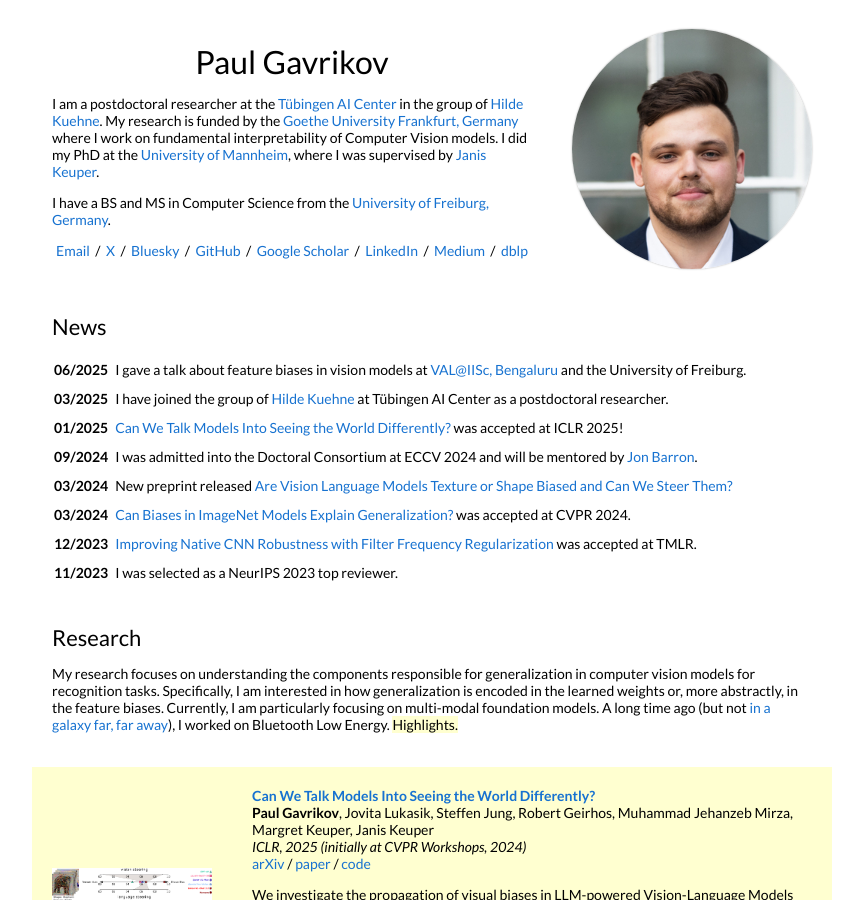
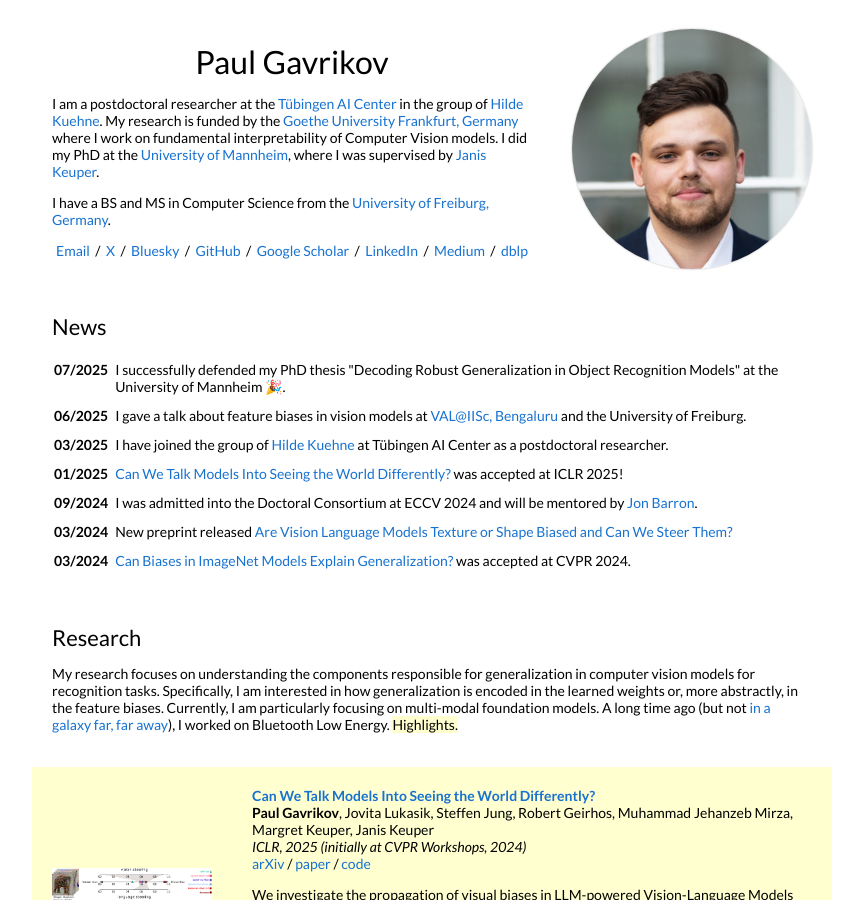
Before and after one commit to paulgavrikov/paulgavrikov.github.io, a Jekyll site: the page built from _posts/2018-05-15-intro.markdown, in a window 1280 px wide and 900 px high. Shown: the whole window, without its empty margins (208-1071 px from the left). Built offline with Jekyll 4.4.1, drawn with Linux system fonts in a browser that asks for light colours.

Commit message:
news: include news entry for PhD thesis defense at University of Mannheim

```diff
--- a/_data/news.yml
+++ b/_data/news.yml
@@ -1,3 +1,6 @@
+- news_entry:
+  date: 07/2025
+  text: I successfully defended my PhD thesis "Decoding Robust Generalization in Object Recognition Models" at the University of Mannheim 🎉.
 - news_entry:
   date: 06/2025
   text: I gave a talk about feature biases in vision models at <a href="https://youtu.be/9efpCs1ltcM">VAL@IISc, Bengaluru</a> and the University of Freiburg.
```
